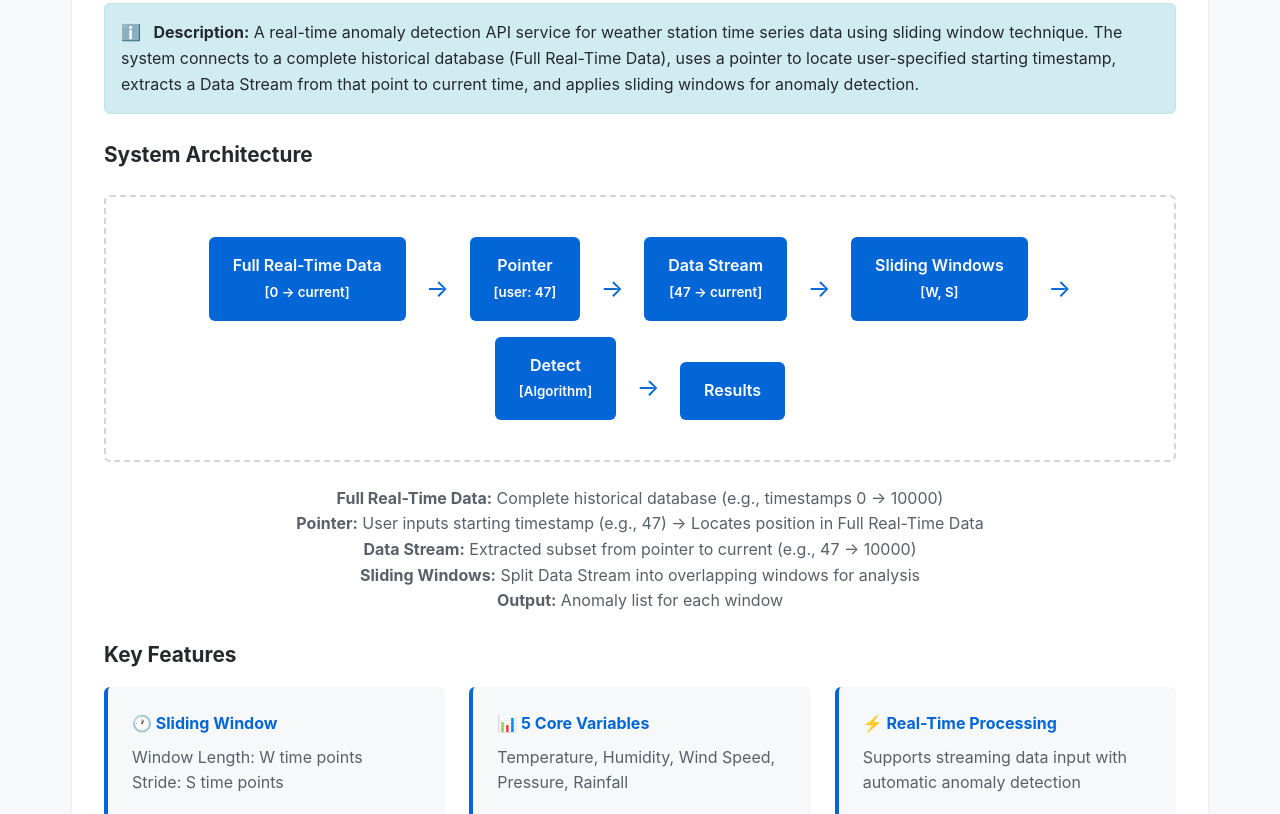
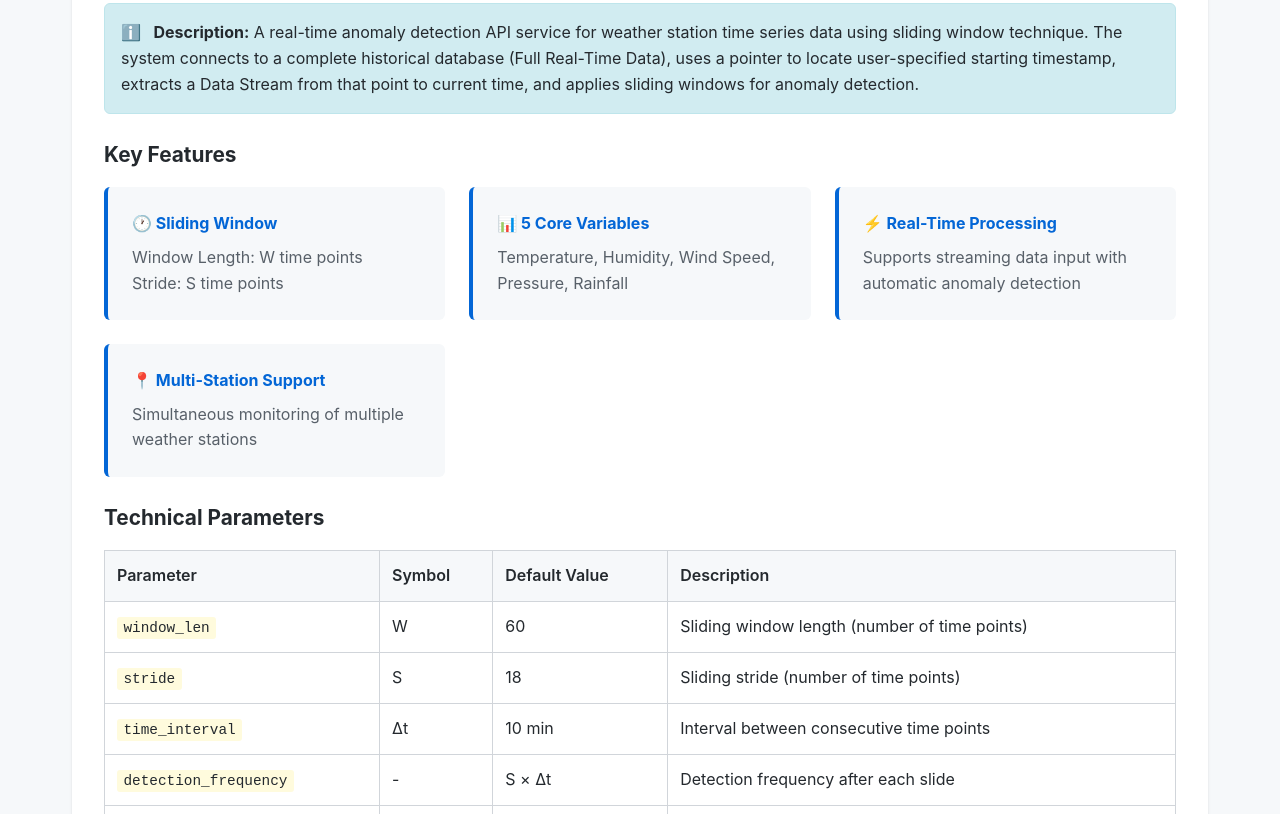
Before and after one commit to datagems-eosc/real_time_data_profiler, a plain HTML site: page docs/index.html in a window 1280 px wide. Shown: the part 485-1299 px from the top of the page. Drawn offline with Linux system fonts and the light colour scheme.

Commit message:
Update index.html

```diff
--- a/docs/index.html
+++ b/docs/index.html
@@ -312,28 +312,6 @@
                 <span class="info-box-icon">ℹ️</span>
                 <strong>Description:</strong> A real-time anomaly detection API service for weather station time series data using sliding window technique. The system connects to a complete historical database (Full Real-Time Data), uses a pointer to locate user-specified starting timestamp, extracts a Data Stream from that point to current time, and applies sliding windows for anomaly detection.
             </div>
-
-            <h3>System Architecture</h3>
-            <div class="workflow-diagram">
-                <div class="workflow-step">Full Real-Time Data<br><small>[0 → current]</small></div>
-                <div class="workflow-arrow">→</div>
-                <div class="workflow-step">Pointer<br><small>[user: 47]</small></div>
-                <div class="workflow-arrow">→</div>
-                <div class="workflow-step">Data Stream<br><small>[47 → current]</small></div>
-                <div class="workflow-arrow">→</div>
-                <div class="workflow-step">Sliding Windows<br><small>[W, S]</small></div>
-                <div class="workflow-arrow">→</div>
-                <div class="workflow-step">Detect<br><small>[Algorithm]</small></div>
-                <div class="workflow-arrow">→</div>
-                <div class="workflow-step">Results</div>
-            </div>
-            <p style="text-align: center; color: #586069; margin-top: 1rem;">
-                <strong>Full Real-Time Data:</strong> Complete historical database (e.g., timestamps 0 → 10000)<br>
-                <strong>Pointer:</strong> User inputs starting timestamp (e.g., 47) → Locates position in Full Real-Time Data<br>
-                <strong>Data Stream:</strong> Extracted subset from pointer to current (e.g., 47 → 10000)<br>
-                <strong>Sliding Windows:</strong> Split Data Stream into overlapping windows for analysis<br>
-                <strong>Output:</strong> Anomaly list for each window
-            </p>
 
             <h3>Key Features</h3>
             <div class="param-grid">
```
